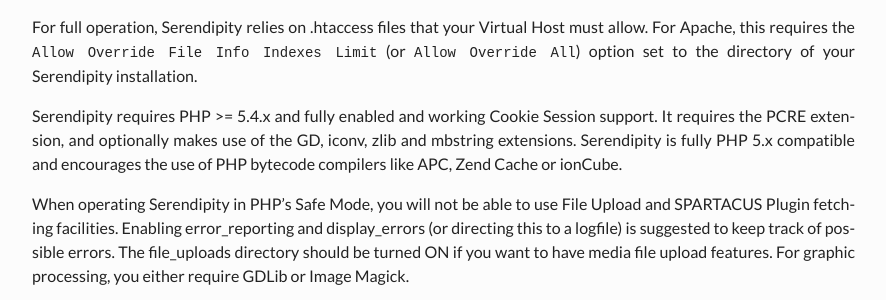
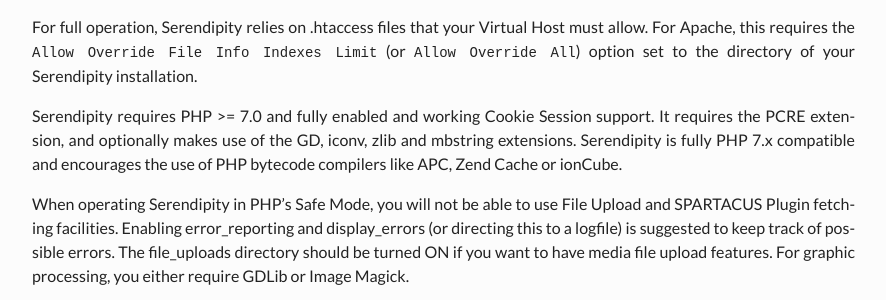
Before and after one commit to s9y/s9y.github.io, a Jekyll site: the page built from docs/users/getting-started/fresh-installation.md, in a window 1280 px wide and 900 px high, scrolled down 1029 px. Shown: the part 154-454 px from the top of the window, without its empty margins (339-1225 px from the left). Built offline with Jekyll 4.4.1, drawn with Linux system fonts in a browser that asks for light colours.

Commit message:
Document PHP 7.0 as minimal version.
Signed-off-by: Thomas Hochstein <thh@inter.net>

```diff
--- a/docs/users/getting-started/fresh-installation.md
+++ b/docs/users/getting-started/fresh-installation.md
@@ -22,7 +22,7 @@ Serendipity is tailored for the Apache Webserver. However, people are successful
 
 For full operation, Serendipity relies on .htaccess files that your Virtual Host must allow. For Apache, this requires the `Allow Override File Info Indexes Limit` (or `Allow Override All`) option set to the directory of your Serendipity installation.
 
-Serendipity requires PHP \>= 5.4.x and fully enabled and working Cookie Session support. It requires the PCRE extension, and optionally makes use of the GD, iconv, zlib and mbstring extensions. Serendipity is fully PHP 5.x compatible and encourages the use of PHP bytecode compilers like APC, Zend Cache or ionCube.
+Serendipity requires PHP \>= 7.0 and fully enabled and working Cookie Session support. It requires the PCRE extension, and optionally makes use of the GD, iconv, zlib and mbstring extensions. Serendipity is fully PHP 7.x compatible and encourages the use of PHP bytecode compilers like APC, Zend Cache or ionCube.
 
 When operating Serendipity in PHP's Safe Mode, you will not be able to use File Upload and SPARTACUS Plugin fetching facilities. Enabling error\_reporting and display\_errors (or directing this to a logfile) is suggested to keep track of possible errors. The file\_uploads directory should be turned ON if you want to have media file upload features. For graphic processing, you either require GDLib or Image Magick.
 
```
